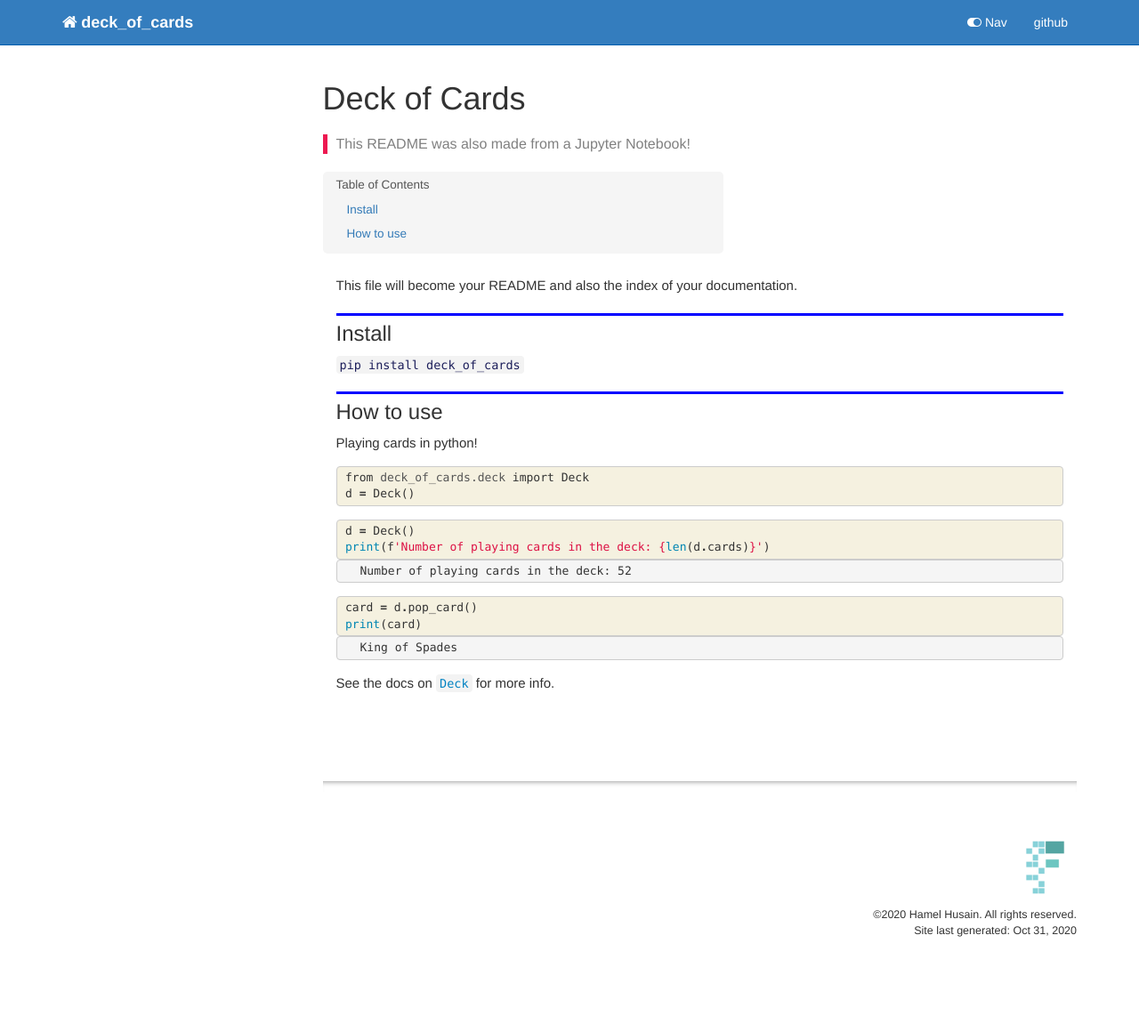
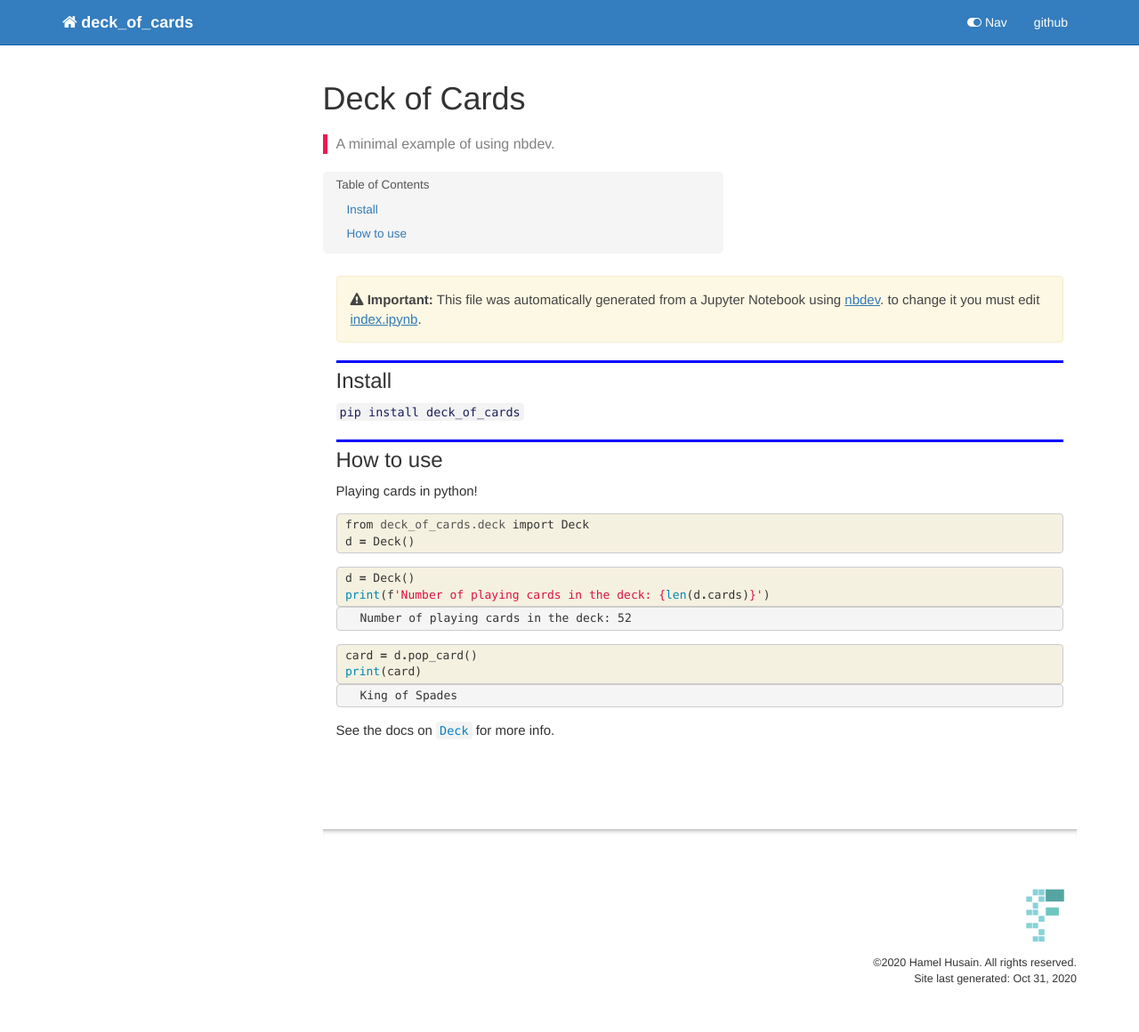
Before and after one commit to fastai/cards_deck, a Jekyll site: the page built from docs/index.html, in a window 1280 px wide. Shown: the whole page at 89% size. Built offline with Jekyll 4.4.1, drawn with Linux system fonts in a browser that asks for light colours; nearby versions of some CDN libraries; comment, search, counter and statistics services are not loaded; before the commit the page ends 1106 px from its top, so only the background shows below that.

Commit message:
update README

```diff
--- a/docs/index.html
+++ b/docs/index.html
@@ -6,8 +6,8 @@ title: Deck of Cards
 keywords: fastai
 sidebar: home_sidebar
 
-summary: "This README was also made from a Jupyter Notebook!"
-description: "This README was also made from a Jupyter Notebook!"
+summary: "A minimal example of using nbdev."
+description: "A minimal example of using nbdev."
 nb_path: "index.ipynb"
 ---
 <!--
@@ -31,7 +31,7 @@ nb_path: "index.ipynb"
 
 <div class="cell border-box-sizing text_cell rendered"><div class="inner_cell">
 <div class="text_cell_render border-box-sizing rendered_html">
-<p>This file will become your README and also the index of your documentation.</p>
+<p>{% include important.html content='This file was automatically generated from a Jupyter Notebook using <a href="https://nbdev.fast.ai/">nbdev</a>. to change it you must edit <a href="https://github.com/fastai/deck_of_cards/blob/master/index.ipynb">index.ipynb</a>.' %}</p>
 
 </div>
 </div>
```
Also changed, not shown: README.md, 1 other file.
